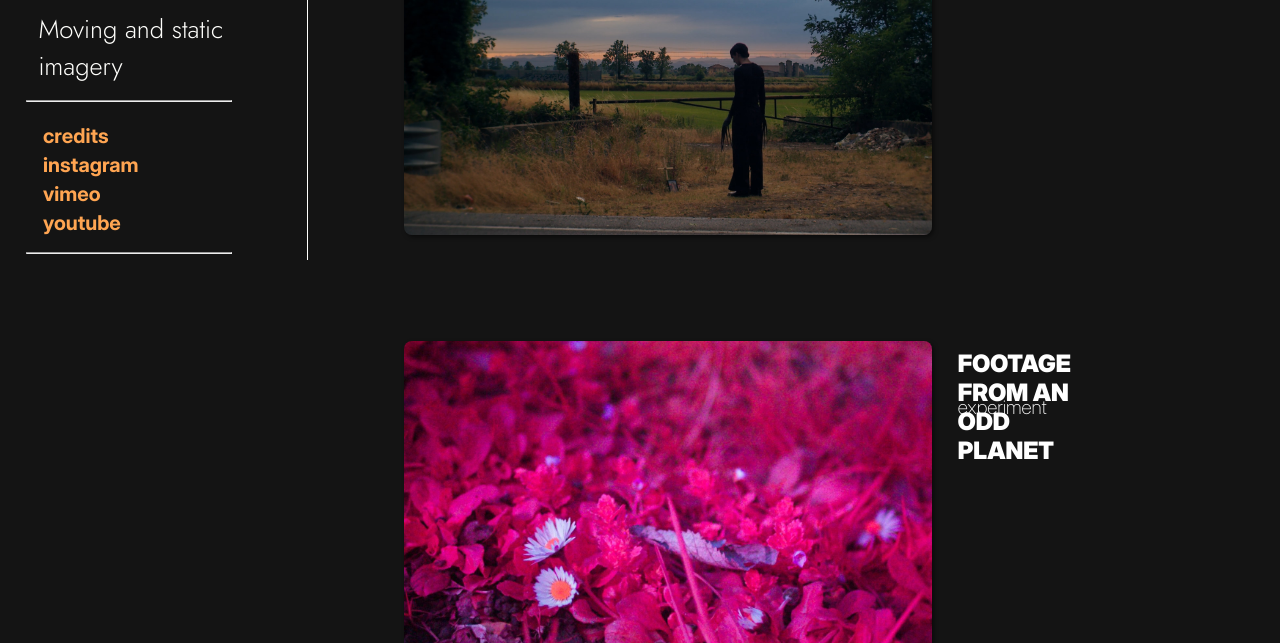
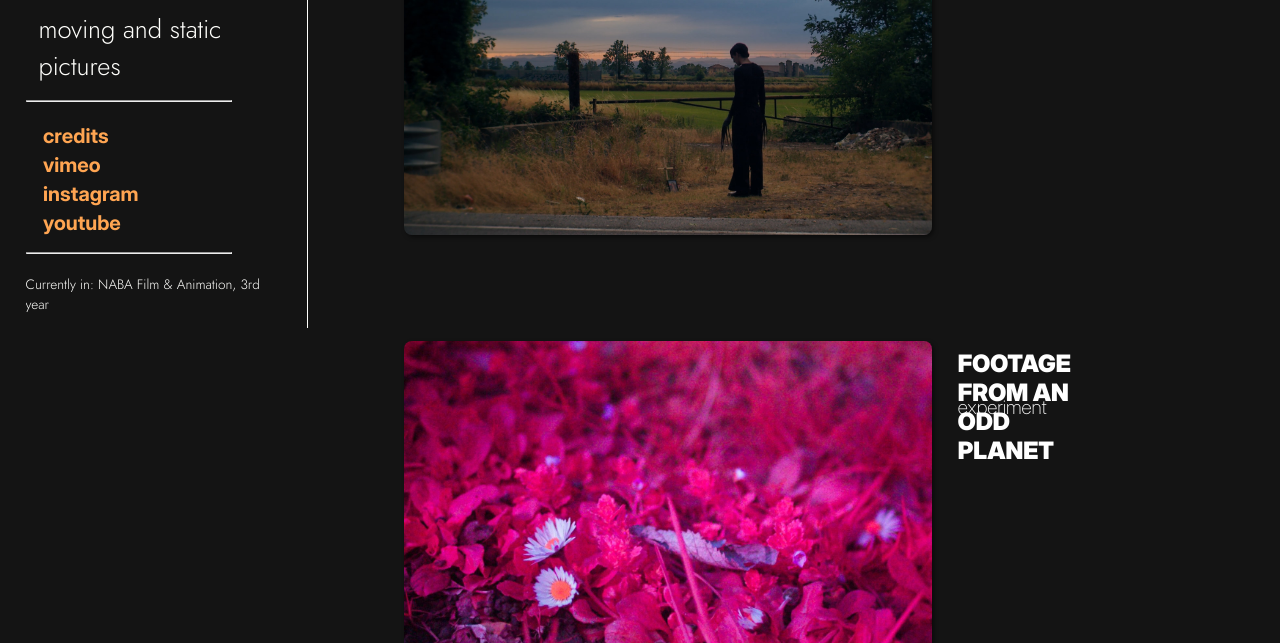
Before and after one commit to satyr-bravo/satyr-bravo.github.io, a plain HTML site: page index.html in a window 1280 px wide. Shown: the part 157-800 px from the top of the page. Drawn offline with Linux system fonts and the light colour scheme; a web font is replaced by a local one.

Commit message:
Added some stuff for CV purposes

```diff
--- a/index.html
+++ b/index.html
@@ -14,24 +14,25 @@
     <div class="intro-card">
         <div class="abt-text-name">
             <p class="name">Miron Gavrilov</p>
-            <p class="abt">Moving and static imagery</p>
+            <p class="abt">moving and static pictures</p>
         </div>
         <hr>
        <div class="buttons-list" id="contacts">
             <a class="button" href="credits.html">
                 Credits
             </a>
+            <a class="button" href="https://vimeo.com/satyrbravo">
+                Vimeo
+            </a>
             <a class="button" href="https://www.instagram.com/satyr_bravo">
                 Instagram
-            </a>
-            <a class="button" href="https://vimeo.com/satyrbravo">
-                Vimeo
             </a>
             <a class="button" href="https://www.youtube.com/channel/UC701jFzU9Xiqx4fD6DIsGCQ">
                 YouTube
             </a>
         </div>
         <hr>
+        <p style="font-size: 100%;">Currently in: NABA Film & Animation, 3rd year</p>
     </div>
     <div class="showcase">
         <a href="https://vimeo.com/1101655406" class="video-link">
```
